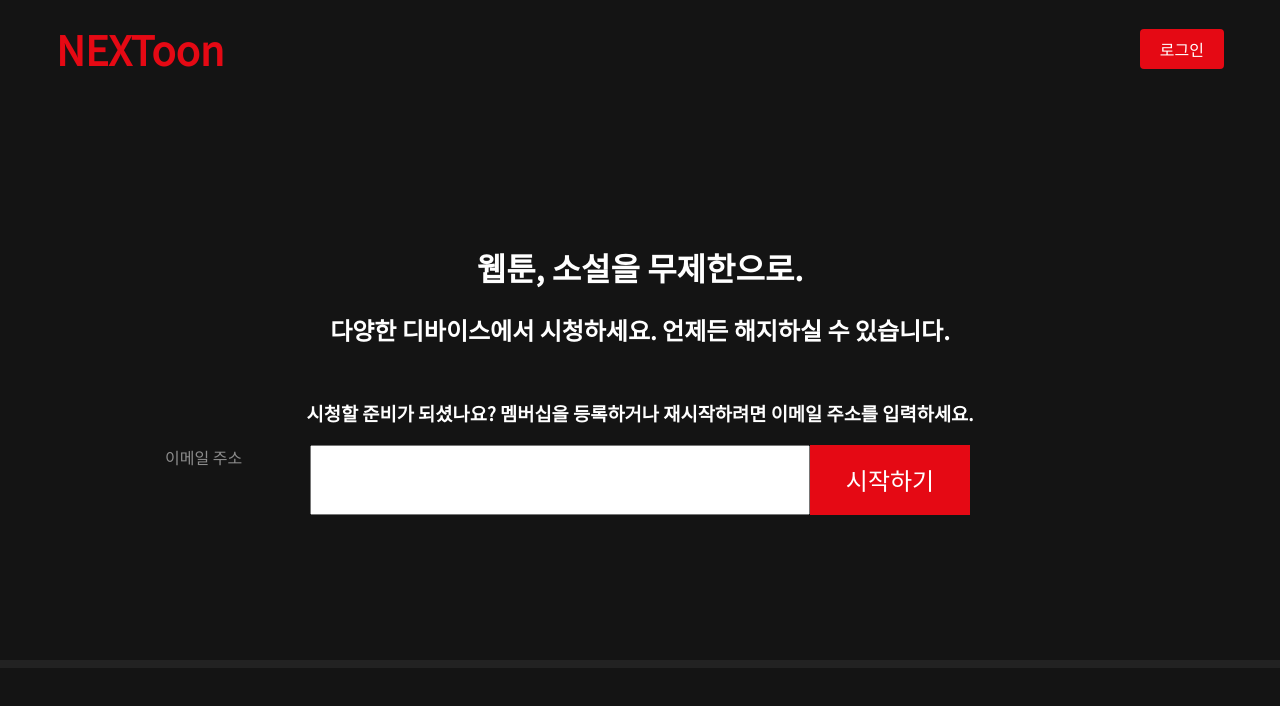
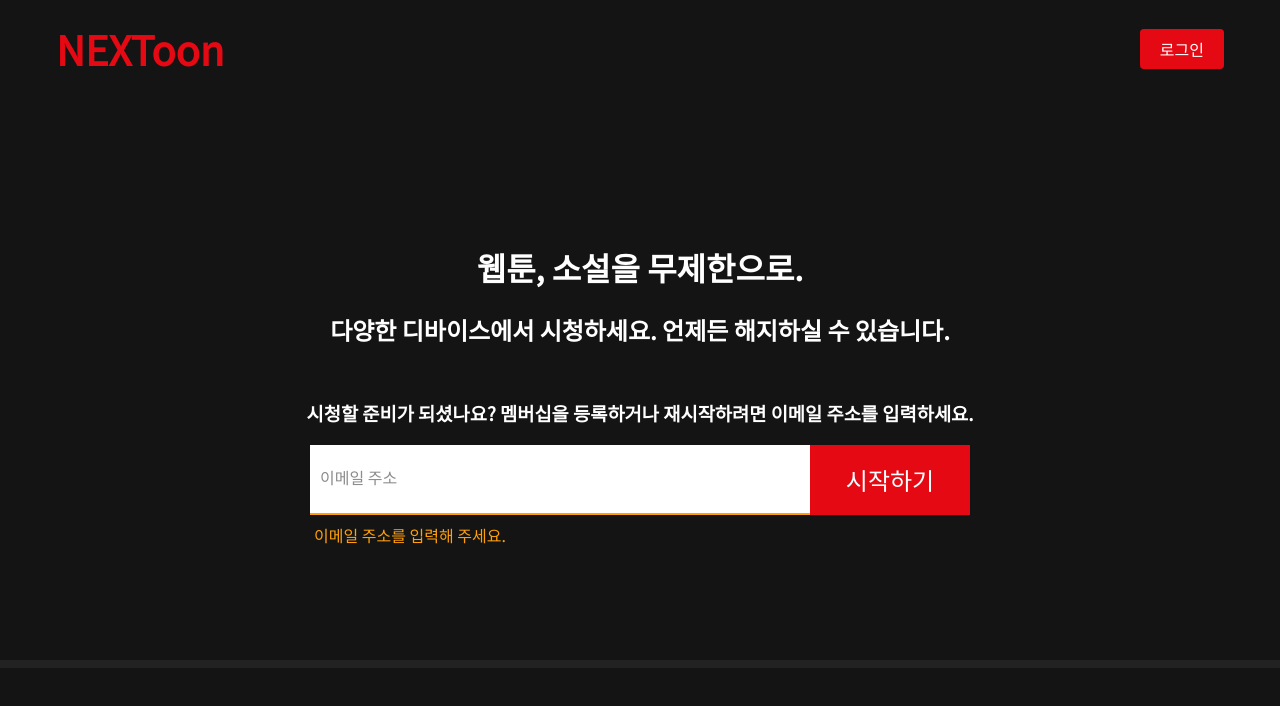
Before and after one commit to taekyeom-lee/nextoon, a React (Create React App) app: page /signup in a window 1280 px wide. Both pictures are taken after a click on the button "시작하기". Shown: the top 706 px of the page. Built offline with nearby package versions, Linux system fonts and the light colour scheme.

Commit message:
Add Email validator and Page redirection

```diff
--- a/src/components/register/RegisterForm.jsx
+++ b/src/components/register/RegisterForm.jsx
@@ -1,6 +1,11 @@
+import { useSelector } from 'react-redux';
 import styled from 'styled-components';
 
 function RegisterForm() {
+  const selected = useSelector((state) => state.auth);
+
+  console.log(selected);
+
   return (
     <RegisterFormBlock>
       <RegisterCenter>
@@ -20,7 +25,7 @@ function RegisterForm() {
             <SimpleForm>
               <InputReadOnly>
                 <LabelReadOnly>이메일 주소</LabelReadOnly>
-                <ValueReadOnly>lee@test.com</ValueReadOnly>
+                <ValueReadOnly>{selected.email}</ValueReadOnly>
               </InputReadOnly>
               <PasswordContainer>
                 <PasswordInput />
--- a/src/components/signup/EmailInputForm.jsx
+++ b/src/components/signup/EmailInputForm.jsx
@@ -1,4 +1,5 @@
 import { useState } from 'react';
+import { useHistory } from 'react-router';
 import { useDispatch } from 'react-redux';
 import styled from 'styled-components';
 
@@ -6,6 +7,10 @@ import { setEmailAddress } from '../../store/actions/authActions';
 
 function EmailInputForm() {
   const [email, setEmail] = useState('');
+  const [errorMessage, setErrorMessage] = useState('');
+  const [isEmailFocus, setIsEmailFocus] = useState(false);
+
+  const history = useHistory();
 
   const dispatch = useDispatch();
 
@@ -14,13 +19,54 @@ function EmailInputForm() {
   };
 
   const onClick = () => {
-    dispatch(setEmailAddress(email));
+    if (validateEmail(email)) {
+      dispatch(setEmailAddress(email));
+      history.push('/register');
+    }
+  };
+
+  const onFocus = () => {
+    setIsEmailFocus(true);
+  };
+
+  const onBlur = () => {
+    validateEmail(email);
+    !email && setIsEmailFocus(false);
+  };
+
+  const validateEmail = (email) => {
+    if (email.length < 5) {
+      setErrorMessage('이메일 주소를 입력해 주세요.');
+      return false;
+    } else {
+      const re =
+        /^(([^<>()[\]\\.,;:\s@"]+(\.[^<>()[\]\\.,;:\s@"]+)*)|(".+"))@((\[[0-9]{1,3}\.[0-9]{1,3}\.[0-9]{1,3}\.[0-9]{1,3}\])|(([a-zA-Z\-0-9]+\.)+[a-zA-Z]{2,}))$/;
+      if (re.test(String(email).toLowerCase())) {
+        setErrorMessage('');
+        return true;
+      } else {
+        setErrorMessage('정확한 이메일 주소를 입력하세요.');
+        return false;
+      }
+    }
   };
 
   return (
     <EmailInputFormBlock>
-      <EmailInput id="email" onChange={onChange}></EmailInput>
-      <EmailLabel htmlFor="email">이메일 주소</EmailLabel>
+      <EmailWrapper>
+        <EmailInput
+          id="email"
+          type="email"
+          $errorMessage={errorMessage}
+          onChange={onChange}
+          onFocus={onFocus}
+          onBlur={onBlur}
+        ></EmailInput>
+        <EmailLabel htmlFor="email" $isEmailFocus={isEmailFocus}>
+          이메일 주소
+        </EmailLabel>
+        {errorMessage && <EmailError>{errorMessage}</EmailError>}
+      </EmailWrapper>
       <EmailButton onClick={onClick}>시작하기</EmailButton>
     </EmailInputFormBlock>
   );
@@ -30,6 +76,9 @@ const EmailInputFormBlock = styled.div`
   display: flex;
   justify-content: center;
   margin: 0 auto;
+`;
+
+const EmailWrapper = styled.div`
   position: relative;
 `;
 
@@ -38,6 +87,9 @@ const EmailInput = styled.input`
   height: 70px;
   padding: 10px;
   box-sizing: border-box;
+  border: 0;
+  border-bottom: ${(props) => props.$errorMessage && '2px solid #ffa00a'};
+  font-size: px;
 
   :focus {
     outline: none;
@@ -47,7 +99,18 @@ const EmailInput = styled.input`
 const EmailLabel = styled.label`
   position: absolute;
   color: #8c8c8c;
-  left: 0px;
+  left: 10px;
+
+  top: ${(props) => (props.$isEmailFocus ? '4px' : '20px')};
+  font-size: ${(props) => (props.$isEmailFocus ? '12px' : '16px')};
+
+  transition: all 0.2s ease;
+`;
+
+const EmailError = styled.div`
+  position: absolute;
+  color: #ffa00a;
+  padding: 8px 4px;
 `;
 
 const EmailButton = styled.button`
@@ -66,6 +129,4 @@ const EmailButton = styled.button`
   }
 `;
 
-// const EmailError = styled.div``;
-
 export default EmailInputForm;
```
